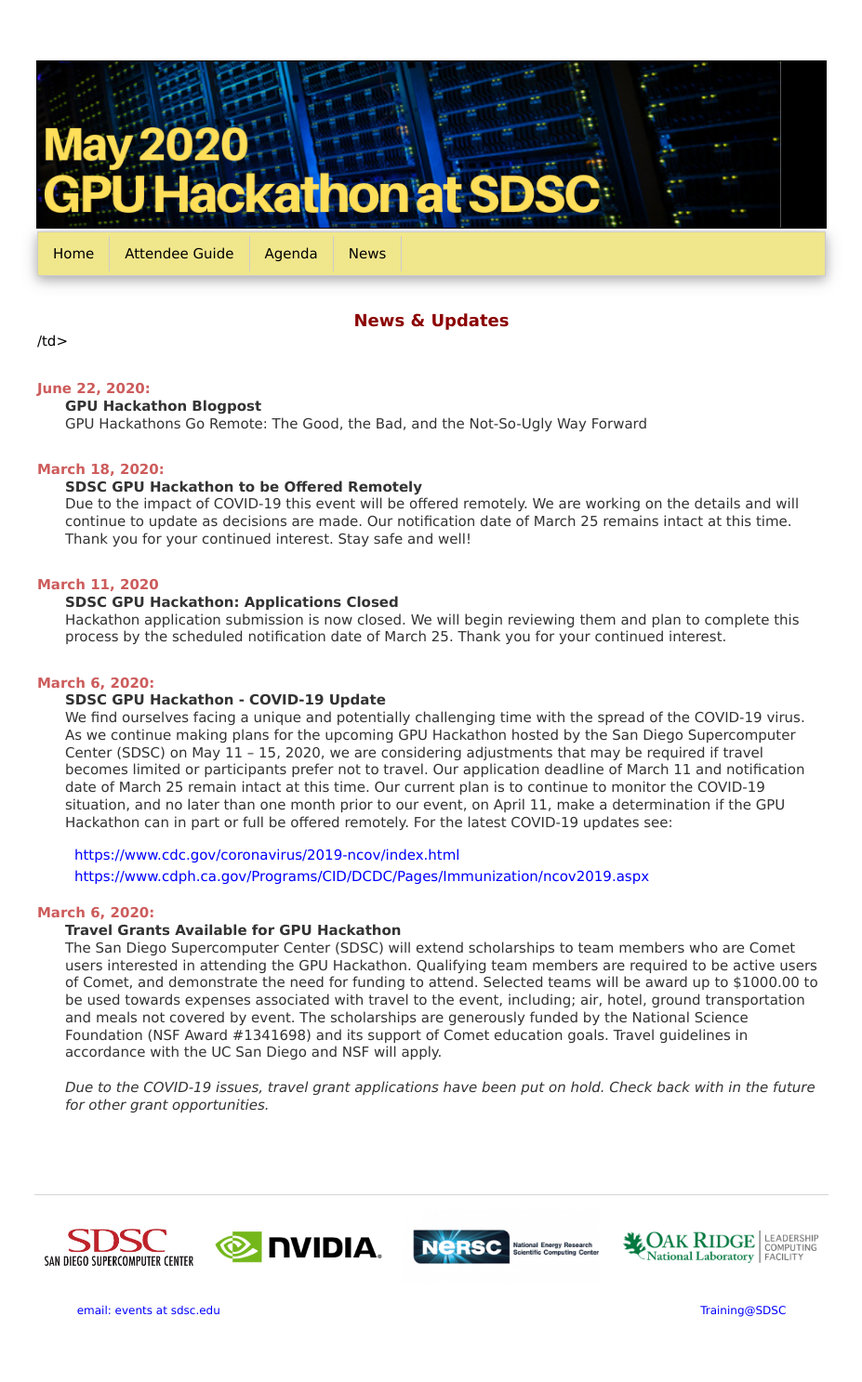
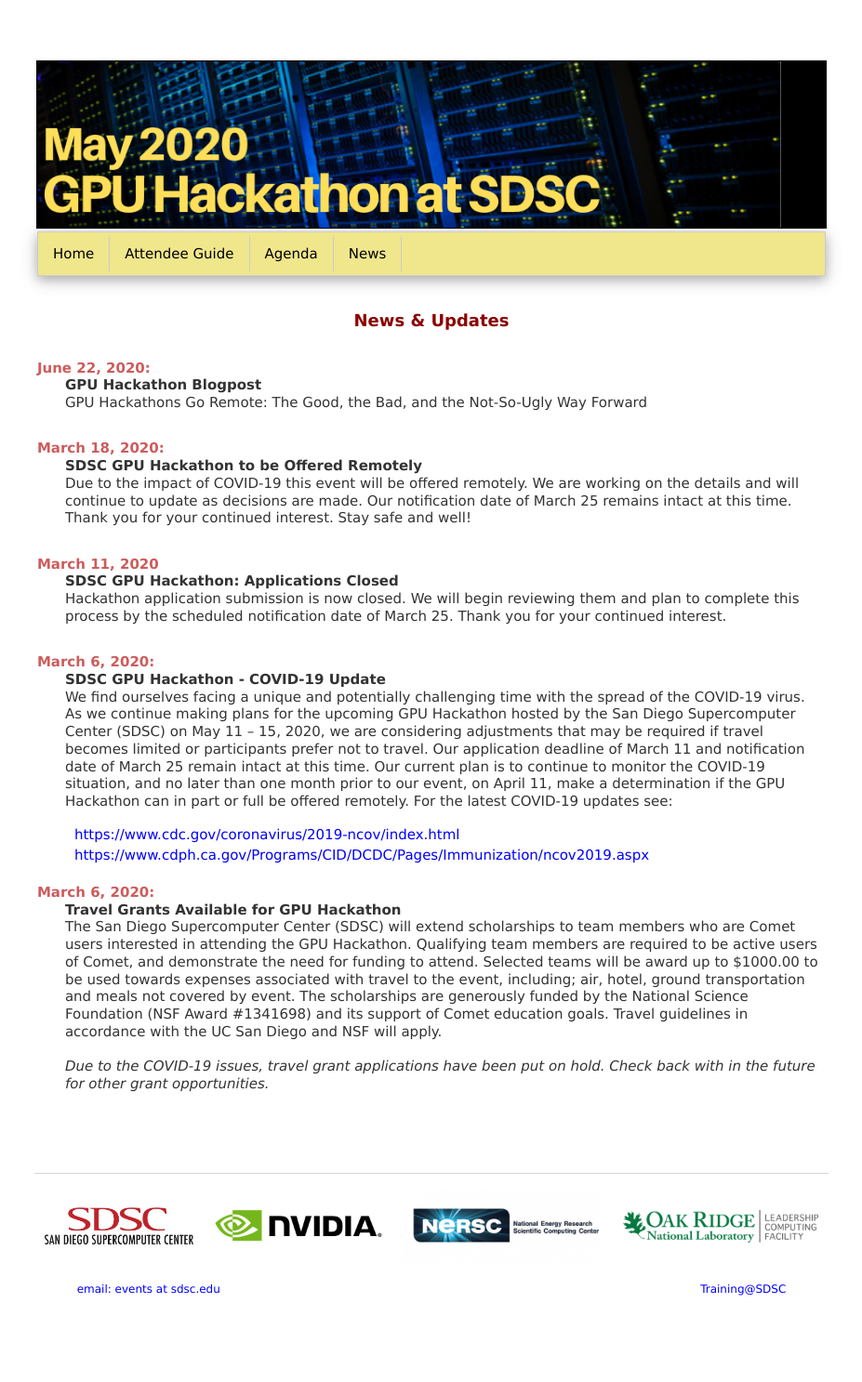
Before and after one commit to sdsc-hpc-training/sdsc-hpc-training.github.io, a Jekyll site: the page built from gpuhackathon/news.html, in a window 1280 px wide. Shown: the whole page at 93% size, without its empty margins (176-1103 px from the left). Built offline with Jekyll 4.4.1, drawn with Linux system fonts in a browser that asks for light colours; after the commit the page ends 1464 px from its top, so only the background shows below that.

Commit message:
Update news.html

```diff
--- a/gpuhackathon/news.html
+++ b/gpuhackathon/news.html
@@ -8,7 +8,7 @@
   <tr><td align='left' valign='top'> &nbsp; </td></tr>
   <tr><td align='left' valign='top'>
     <p class="newscenter">News & Updates</p>
-  /td></tr>
+  </td></tr>
   <tr><td align='left' valign='top'> &nbsp; </td></tr>
   <tr><td align='left' valign='top'>
     <p class="newsitem">June 22, 2020:  </p>
```
